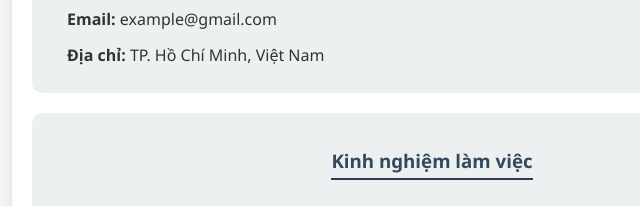
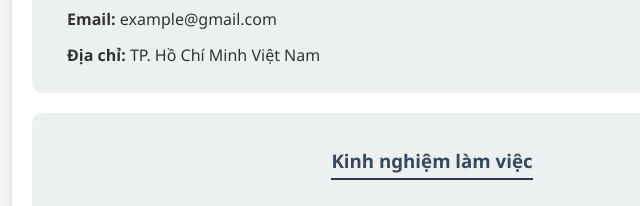
Before and after one commit to thuanyut/thuan1103.github.io, a plain HTML site: page index.html in a window 1280 px wide. Shown: the part 572-778 px from the top of the page, 208-848 px from the left. Drawn offline with Linux system fonts and the light colour scheme.

Commit message:
update nhanh1

```diff
--- a/index.html
+++ b/index.html
@@ -20,7 +20,7 @@
             <p><b>Ngày sinh:</b> 2000</p>
             <p><b>Điện thoại:</b> 0936000901</p>
             <p><b>Email:</b> example@gmail.com</p>
-            <p><b>Địa chỉ:</b> TP. Hồ Chí Minh, Việt Nam</p>
+            <p><b>Địa chỉ:</b> TP. Hồ Chí Minh Việt Nam</p>
         </section>
 
         <section class="experience">
```
